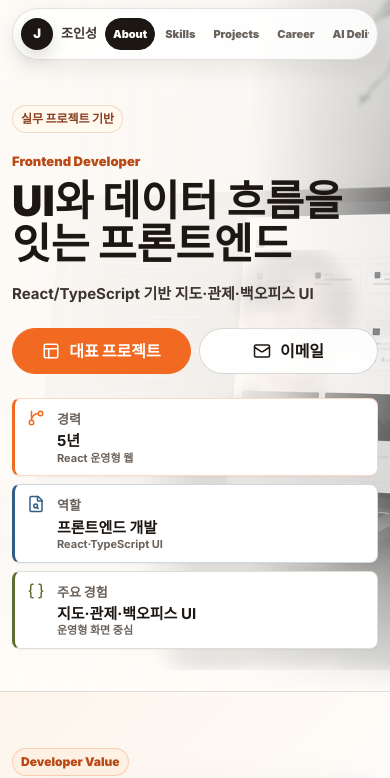
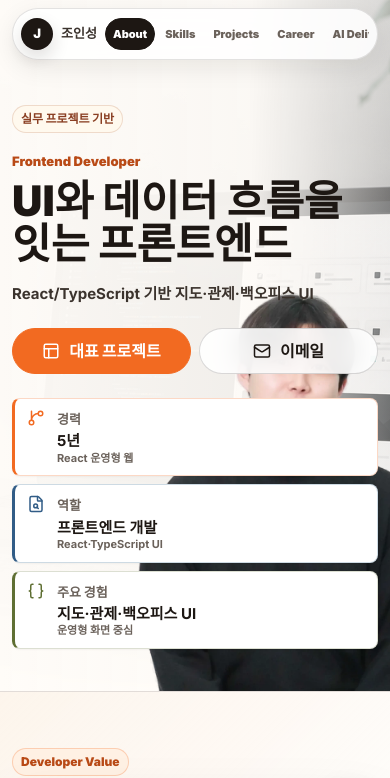
Before and after one commit to 960403jo/portfolio, a Next.js app: page / in a window 390 px wide. Shown: the top 778 px of the page. Built offline with nearby package versions, Linux system fonts and the light colour scheme; no server answers.

Commit message:
Remove hero profile opacity and blur effects

```diff
--- a/app/globals.css
+++ b/app/globals.css
@@ -284,12 +284,13 @@ li {
   width: min(38vw, 480px);
   min-width: 360px;
   height: min(68vh, 620px);
-  opacity: 0.1;
+  opacity: 1;
   pointer-events: none;
-  mask-image: linear-gradient(90deg, transparent 0%, #000 18%, #000 88%, transparent 100%);
+  mask-image: none;
 }
 
 .hero-portrait-bg::before {
+  display: none;
   position: absolute;
   inset: 18% 8% 12%;
   border-radius: 999px;
@@ -301,7 +302,7 @@ li {
 .hero-portrait-bg__image {
   object-fit: contain;
   object-position: center bottom;
-  filter: blur(5px) saturate(0.94) contrast(1);
+  filter: none;
   transform: scale(1.05);
   transform-origin: center bottom;
 }
@@ -2227,14 +2228,14 @@ li {
   }
 
   .hero-portrait-bg {
-    top: 250px;
+    top: 300px;
     right: -44px;
     bottom: auto;
     width: 300px;
     min-width: 0;
     height: 420px;
-    opacity: 0.1;
-    mask-image: linear-gradient(90deg, transparent 0%, #000 20%, #000 92%, transparent 100%);
+    opacity: 1;
+    mask-image: none;
   }
 
   .hero-portrait-bg::before {
@@ -2243,7 +2244,7 @@ li {
   }
 
   .hero-portrait-bg__image {
-    filter: blur(6px) saturate(0.9) contrast(0.98);
+    filter: none;
     transform: scale(1.04);
   }
 
```
Also changed, not shown: 4 other files (tests, documents, lock files or other folders).
